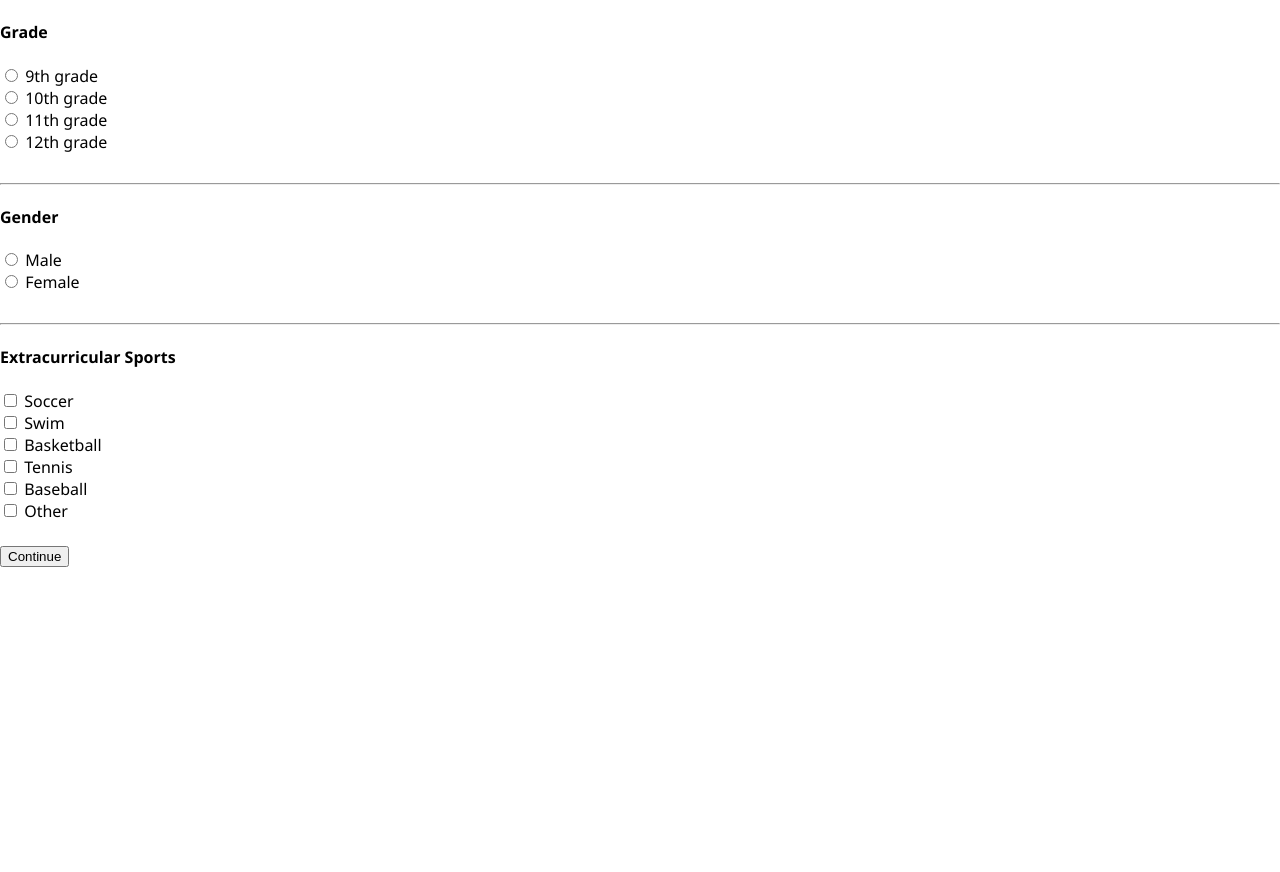
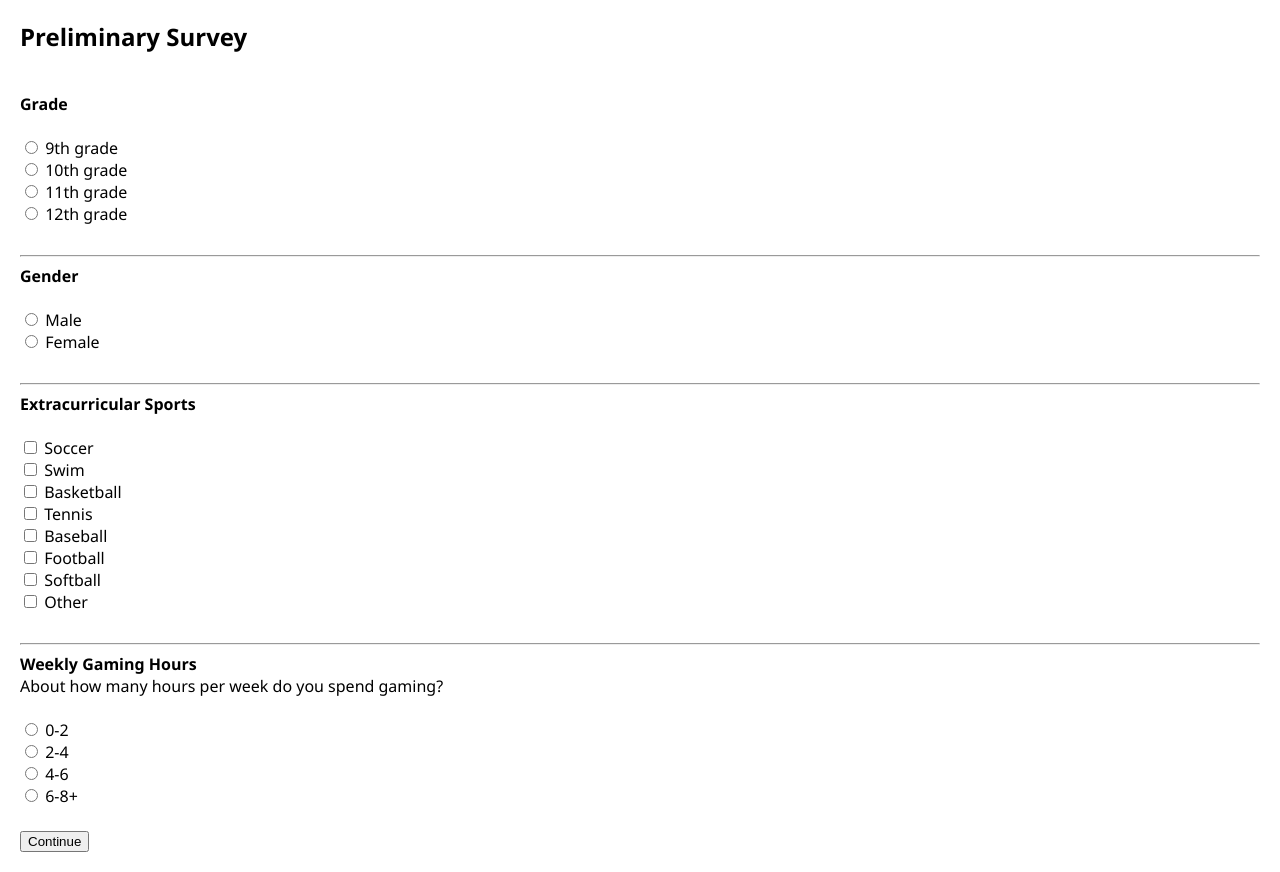
Before and after one commit to ILoveAppleJuice/reactionspeedtesterwebapp, a Flask app: page / in a window 1280 px wide. Before the commit the page ends 567 px from the top, so only its background shows below. Run offline with Flask 3, Linux system fonts and the light colour scheme.

Commit message:
it is 1 am and i have school tomorrow

```diff
--- a/app.py
+++ b/app.py
@@ -43,8 +43,10 @@ def ProcessData(data):
         "SubjectInfo":{
             "grade":data["SubjectInfo"]["grade"],
             "gender":data["SubjectInfo"]["gender"],
+            "gaming":data["SubjectInfo"]["gaming"],
             "sports":[]
         },
+        "Color":data["Color"],
         "Results":data["Results"],
         "Timestamp":datetime.now().strftime("%m/%d/%Y, %H:%M:%S")
     }
@@ -81,7 +83,7 @@ def handleSubmitRequest():
 
     return "200"
 
-@app.route("/api/data",methods=["GET"])
+@app.route("/data",methods=["GET"])
 def handleGetDataRequest():
     return jsonify(data)
 
@@ -89,6 +91,48 @@ def handleGetDataRequest():
 def handleGetColorRequest():
     return jsonify(GetRandomColor())
 
+@app.route("/api/getColors",methods=["GET"]) # (with an "s")
+def handleGetColorsRequest():
+    return jsonify(colorPool)
+
+
+
+@app.route("/stats",methods=["GET"])
+def handleGetStatsRequest():
+    stats = {
+        "Color" : {},
+        "Gender" : {},
+        "Grade": {},
+    }
+
+    for i in range(len(data)):
+        result = data[i]
+        colorName = result["Color"]
+        stats["Color"][colorName] = stats["Color"].get(colorName) or {"Average":0,"Times":[]}
+        stats["Color"][colorName]["Times"].append(result["Results"])
+
+    #bruh
+    for i in range(len(data)):
+        result = data[i]
+        gender = result["SubjectInfo"]["gender"]
+        stats["Gender"][gender] = stats["Gender"].get(gender) or {"Average":0,"Times":[]}
+        stats["Gender"][gender]["Times"].append(result["Results"])
+
+    #bruh
+    for i in range(len(data)):
+        result = data[i]
+        grade = result["SubjectInfo"]["grade"]
+        stats["Grade"][grade] = stats["Grade"].get(grade) or {"Average":0,"Times":[]}
+        stats["Grade"][grade]["Times"].append(result["Results"])
+
+
+    for _,jit in stats.items():
+        for i,category in jit.items():
+            category["Average"] = sum([sum(t)/len(t) for t in category["Times"]])/len(category["Times"])
+
+
+
+    return jsonify(stats)
 
 
 if __name__ == "__main__":
--- a/data.json
+++ b/data.json
@@ -1,47 +1,21 @@
 [
     {
         "SubjectInfo": {
-            "grade": "10",
+            "grade": "12",
             "gender": "male",
+            "gaming": "2-4",
             "sports": [
-                "swim"
+                "tennis"
             ]
         },
+        "Color": "Blue",
         "Results": [
-            439,
-            278,
-            84
+            204,
+            194,
+            299,
+            216,
+            229
         ],
-        "Timestamp": "12/18/2024, 23:35:31"
-    },
-    {
-        "SubjectInfo": {
-            "grade": "11",
-            "gender": "female",
-            "sports": [
-                "soccer"
-            ]
-        },
-        "Results": [
-            127,
-            143,
-            353
-        ],
-        "Timestamp": "12/18/2024, 23:37:07"
-    },
-    {
-        "SubjectInfo": {
-            "grade": "11",
-            "gender": "male",
-            "sports": [
-                "swim"
-            ]
-        },
-        "Results": [
-            217,
-            169,
-            302
-        ],
-        "Timestamp": "12/18/2024, 23:37:34"
+        "Timestamp": "12/19/2024, 01:07:27"
     }
 ]
--- a/static/styles.css
+++ b/static/styles.css
@@ -9,7 +9,6 @@ body{
 
 #other:checked ~ #sportsOtherText{
     display: block;
-
 }
 
 #button{
@@ -24,7 +23,7 @@ body{
 
 #testBox{
     margin-top: 50px;
-    background-color: rgb(99, 99, 99);
+    background-color: rgb(145, 145, 145);
     height: 600px;
     text-align: center;
 
@@ -41,6 +40,13 @@ h3, h1{
     margin: 0;
     font-size: 150%;
     color: white;
+}
+
+h4{
+    margin: 0;
+}
+p{
+    margin: 0;
 }
 
 .title{
--- a/templates/completed.html
+++ b/templates/completed.html
@@ -37,10 +37,11 @@
 
     <body>
         <h1>Thank you for participating!</h1>
+        <h2>Your color was <span id="color"></span></h2>
         <h2>Your average time was <span id="averageTime"></span> ms.</h2>
         <h3>Masrur Raheeq and Ethan Wang AP Stats Experiment 2024</h3>
 
-        <button onclick="Cookies.remove('result'); Cookies.remove('colorData')">reset cookies</button>
+        <button style="font-size: 50%; border: none; background-color: rgba(0, 0, 0, 0); position: fixed; left: 0; top: 0;" onclick="Cookies.remove('result'); Cookies.remove('colorData')">reset cookies</button>
 
         <script src="https://cdn.jsdelivr.net/npm/js-cookie@3.0.5/dist/js.cookie.min.js"></script>
         <script src="https://cdn.jsdelivr.net/npm/js-confetti@latest/dist/js-confetti.browser.js"></script>
@@ -48,6 +49,9 @@
             const jsConfetti = new JSConfetti()
             jsConfetti.addConfetti()
 
+            let colorData = JSON.parse(Cookies.get("colorData"))
+            document.querySelector("#color").textContent = colorData.ColorName
+            document.querySelector("#color").style.color = colorData.Hex
             document.querySelector("#averageTime").textContent = Math.floor(Cookies.get("result")*100)/100
         </script>
     </body>
--- a/templates/index.html
+++ b/templates/index.html
@@ -7,13 +7,21 @@
 
     <link rel="stylesheet" href="../static/styles.css">
 
+    <style>
+        body{
+            padding: 20px;
+        }
+    </style>
+
 </head>
 
 <body>
 
+    <h1 style="color: black; margin-bottom: 40px;">Preliminary Survey</h1>
     <form id="form">
         <div id="gradeInput">
             <h4>Grade</h4>
+            <br>
             <input type="radio" name="grade" value="9" id="9" >
             <label for="9">9th grade</label><br>
 
@@ -31,6 +39,7 @@
 
         <div id="genderInput">
             <h4>Gender</h4>
+            <br>
             <input type="radio" name="gender" value="male" id="male" required>
             <label for="male">Male</label><br>
 
@@ -42,6 +51,7 @@
 
         <div id="Sports">
             <h4>Extracurricular Sports</h4>
+            <br>
             <input type="checkbox" name="soccer"  id="soccer">
             <label for="soccer">Soccer</label><br>
 
@@ -54,14 +64,38 @@
             <input type="checkbox" name="tennis" id="tennis" >
             <label for="tennis">Tennis</label><br>
 
-            <input type="checkbox" name="baseball"  id="baseball" >
+            <input type="checkbox" name="baseball" id="baseball" >
             <label for="baseball">Baseball</label><br>
 
+            <input type="checkbox" name="football" id="football" >
+            <label for="football">Football</label><br>
+
+            <input type="checkbox" name="softball" id="softball" >
+            <label for="softball">Softball</label><br>
 
             <input type="checkbox" id="other" >
             <label for="other">Other</label><br>
             <input type="text" name="sportsOther" id="sportsOtherText" placeholder="Please specify">
 
+        </div>
+
+        <br><hr>
+
+        <div id="Gaming">
+            <h4>Weekly Gaming Hours</h4>
+            <p>About how many hours per week do you spend gaming?</p>
+            <br>
+            <input type="radio" name="gaming" value="0-2" id="0-2" required>
+            <label for="0-2">0-2</label><br>
+
+            <input type="radio" name="gaming" value="2-4" id="2-4" required>
+            <label for="2-4">2-4</label><br>
+
+            <input type="radio" name="gaming" value="4-6" id="4-6" required>
+            <label for="4-6">4-6</label><br>
+
+            <input type="radio" name="gaming" value="6-8+" id="6-8+" required>
+            <label for="6-8+">6-8+</label><br>
         </div>
 
         <br>
```
Also changed, not shown: static/test.js (+5 -3 lines), templates/test.html (+7 -1 lines).
